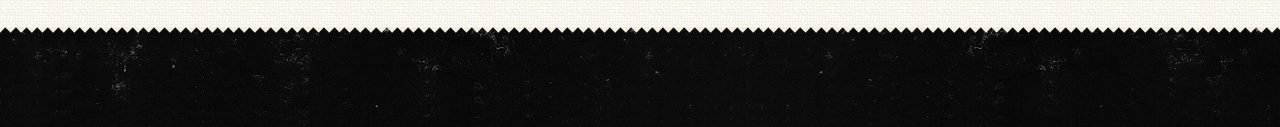
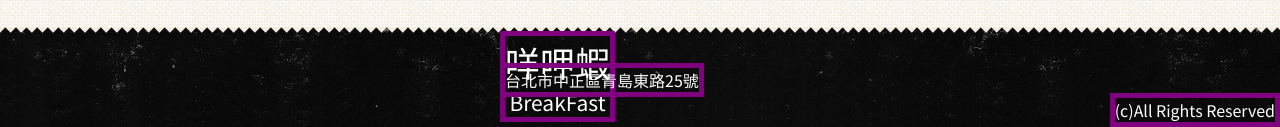
Before and after one commit to kcc7907/MeJaSha.github.io, a plain HTML site: page about.html in a window 1280 px wide. Shown: the part 1598-1725 px from the top of the page. Drawn offline with Linux system fonts and the light colour scheme.

Commit message:
0822.0729

```diff
--- a/about.html
+++ b/about.html
@@ -52,7 +52,41 @@
             height: 100px;
             background-image: url("img/footer_bg.png");
             background-color: #F3ECE0;
+            color: white;
+            font-size: 1rem;
+            position: relative;
         }
+        div.name{
+            border: 5px solid purple;
+            display: inline-block;
+            position: absolute;
+            bottom: 5px;
+            text-align: center;
+            left: 500px;
+        }
+        div.zh{
+            font-size: 35px;
+        }
+        span.en{
+            font-size: 21px;
+            text-align: center;
+        }
+
+        p.addr{
+            border: 5px solid purple;
+            position: absolute;
+            bottom: 30px;
+            left: 500px;
+        }
+        p.copyright{
+            border: 5px solid purple;
+            position: absolute;
+            bottom: 0px;
+            right:0px;
+            }
+
+
+
 
         a {
             /* border: 5px solid #1eff1e; */
@@ -100,9 +134,9 @@
             text-align: center;
             font-size: 3rem;
             border-bottom: 5px dotted black;
-            margin: 20px;
+            margin: 0px auto 20px;
             padding: 20px;
-            margin-top: 0px;
+            width: 70%;
         }
 
         div.img1 {
@@ -160,7 +194,7 @@
             /* border: 5px solid ; */
             width: 900px;
             height: 450px;
-            margin: 30px  auto 30px;
+            margin: 30px auto 30px;
             background-image: url("img/MAP02.svg");
         }
     </style>
@@ -197,7 +231,7 @@
                 <div class="part2">
                     <!-- <h2>hi2</h2> -->
                     <p>
-                       對你我而言，每天總是忙於工作的我們，容易忽略對待自己的生活方式，就連吃早餐也許只是一種簡單便利的飲食方式，早餐是每天最重要的一餐且最新鮮的，一定要現點現做，除了要給消費者一個"專屬於您"的感覺外，也在消費者的心中建立起"元氣的早餐是專屬為我現做的"」。
+                        對你我而言，每天總是忙於工作的我們，容易忽略對待自己的生活方式，就連吃早餐也許只是一種簡單便利的飲食方式，早餐是每天最重要的一餐且最新鮮的，一定要現點現做，除了要給消費者一個"專屬於您"的感覺外，也在消費者的心中建立起"元氣的早餐是專屬為我現做的"」。
                     </p>
 
                 </div>
@@ -206,7 +240,14 @@
             <div class="map"></div>
         </main>
     </div>
-    <footer></footer>
+    <footer>
+        <div class="name">
+            <div class="zh">咩呷蝦</div>
+            <span class="en">BreakFast</span>
+        </div>
+        <p class="addr">台北市中正區青島東路25號</p>
+        <p class="copyright">(c)All Rights Reserved</p>
+    </footer>
 </body>
 
 </html>
```
Also changed, not shown: main_type2.html (+1 -1 lines).
